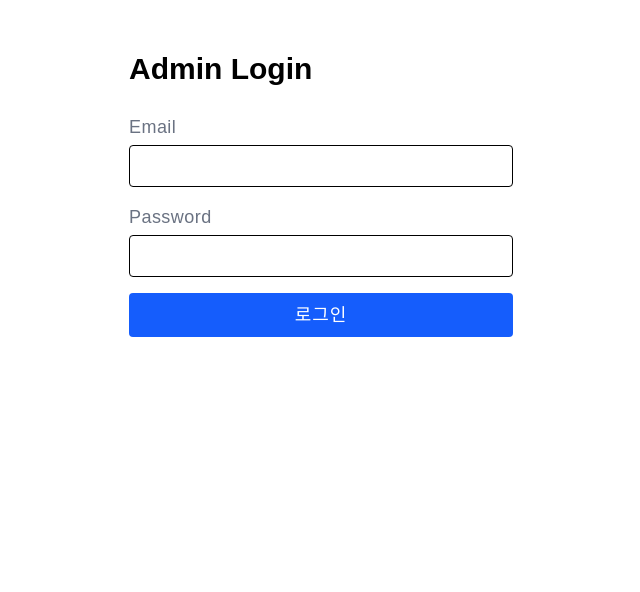
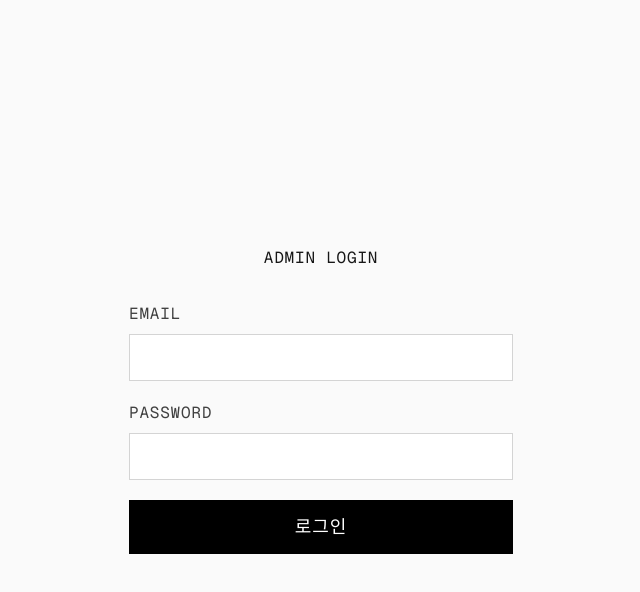
Before and after one commit to leejss/sellpiece, a Next.js app: page /admin/login in a window 1280 px wide. Shown: the top 592 px of the page, without its empty margins (319-959 px from the left). Built offline with nearby package versions, Linux system fonts and the light colour scheme; no server answers.

Commit message:
style: enhance admin login page UI with full-screen centered layout and refined input styling

```diff
--- a/src/app/admin/(auth)/login/page.tsx
+++ b/src/app/admin/(auth)/login/page.tsx
@@ -7,30 +7,31 @@ export default function AdminLoginPage() {
   const [state, formAction, isPending] = useActionState<LoginState, FormData>(loginAction, {});
 
   return (
-    <div className="mx-auto mt-12 w-full max-w-sm">
-      <h1 className="typ-title mb-6 font-semibold">Admin Login</h1>
-      <form action={formAction} className="space-y-4">
+    <div className="flex min-h-screen items-center justify-center bg-neutral-50 px-4 font-mono">
+      <div className="w-full max-w-sm">
+        <h1 className="typ-meta mb-8 text-center text-neutral-900">Admin Login</h1>
+        <form action={formAction} className="space-y-5">
           <div>
-          <label htmlFor="email" className="typ-caption mb-1 block font-medium">
+            <label htmlFor="email" className="typ-meta mb-2 block text-neutral-700">
               Email
             </label>
             <input
               id="email"
               name="email"
               type="email"
-            className="w-full rounded border px-3 py-2"
+              className="block w-full rounded-none border border-neutral-300 bg-white px-3 py-3 text-[14px] placeholder:text-neutral-400 focus:border-black focus:outline-none"
               required
             />
           </div>
           <div>
-          <label htmlFor="password" className="typ-caption mb-1 block font-medium">
+            <label htmlFor="password" className="typ-meta mb-2 block text-neutral-700">
               Password
             </label>
             <input
               id="password"
               name="password"
               type="password"
-            className="w-full rounded border px-3 py-2"
+              className="block w-full rounded-none border border-neutral-300 bg-white px-3 py-3 text-[14px] placeholder:text-neutral-400 focus:border-black focus:outline-none"
               required
             />
           </div>
@@ -38,11 +39,12 @@ export default function AdminLoginPage() {
           <button
             type="submit"
             disabled={isPending}
-          className="typ-cta w-full rounded bg-blue-600 py-2 text-white disabled:opacity-60"
+            className="typ-cta w-full rounded-none border border-black bg-black py-3 text-white uppercase transition-colors duration-200 hover:bg-white hover:text-black disabled:opacity-60"
           >
-          {isPending ? '로그인 중…' : '로그인'}
+            로그인
           </button>
         </form>
       </div>
+    </div>
   );
 }
```
Lines whose indentation alone changed are shown as unchanged.
